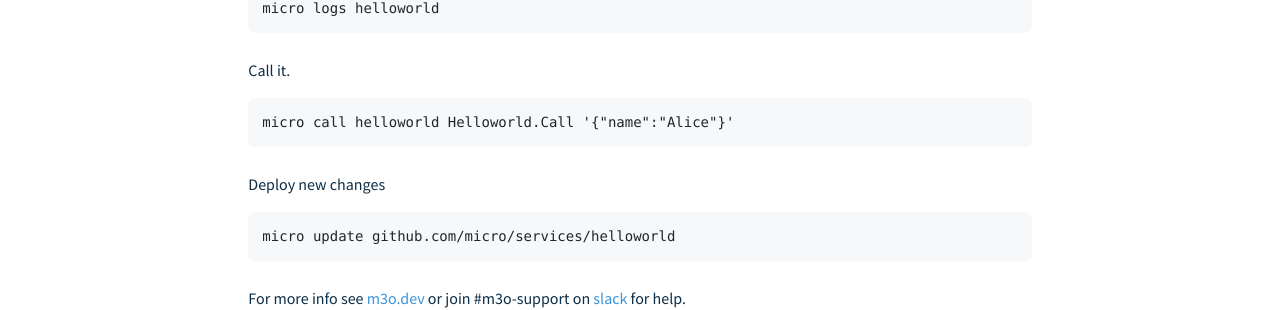
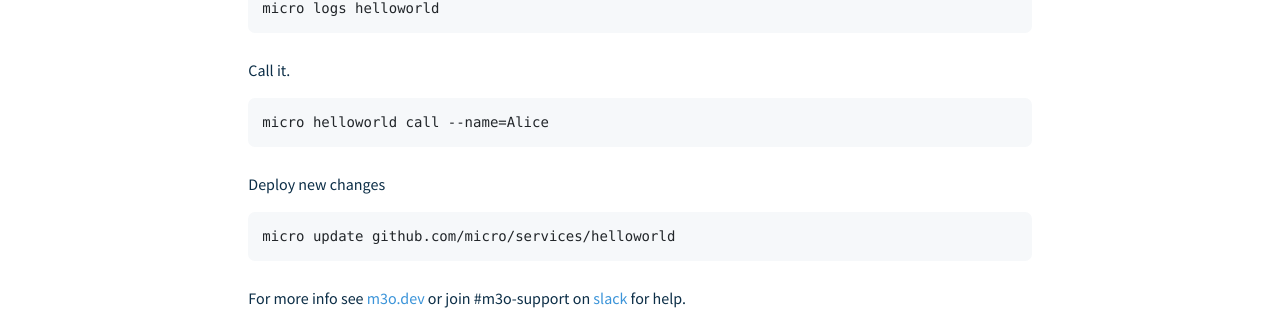
Before and after one commit to micro-community/go-micro-v2-doc, a Jekyll site: the page built from start.html, in a window 1280 px wide. Shown: the part 1080-1390 px from the top of the page. Built offline with Jekyll 4.4.1, drawn with Linux system fonts in a browser that asks for light colours; nearby versions of some CDN libraries.

Commit message:
Update start.html

```diff
--- a/start.html
+++ b/start.html
@@ -46,7 +46,7 @@
 
     <p>
 	Call it.
-	<pre class="command"><b>micro call helloworld Helloworld.Call '{"name":"Alice"}'</b></pre>
+	<pre class="command"><b>micro helloworld call --name=Alice</b></pre>
     </p>
 
     <p>
```
